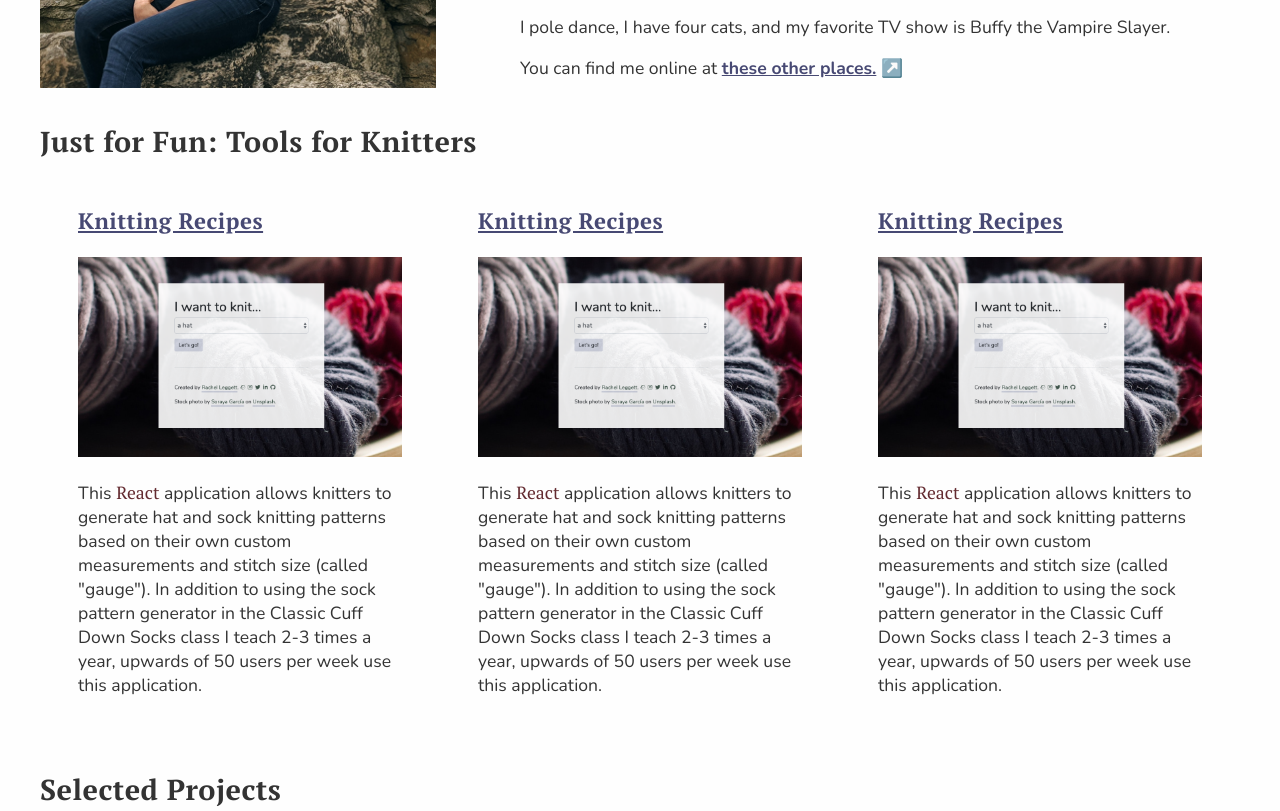
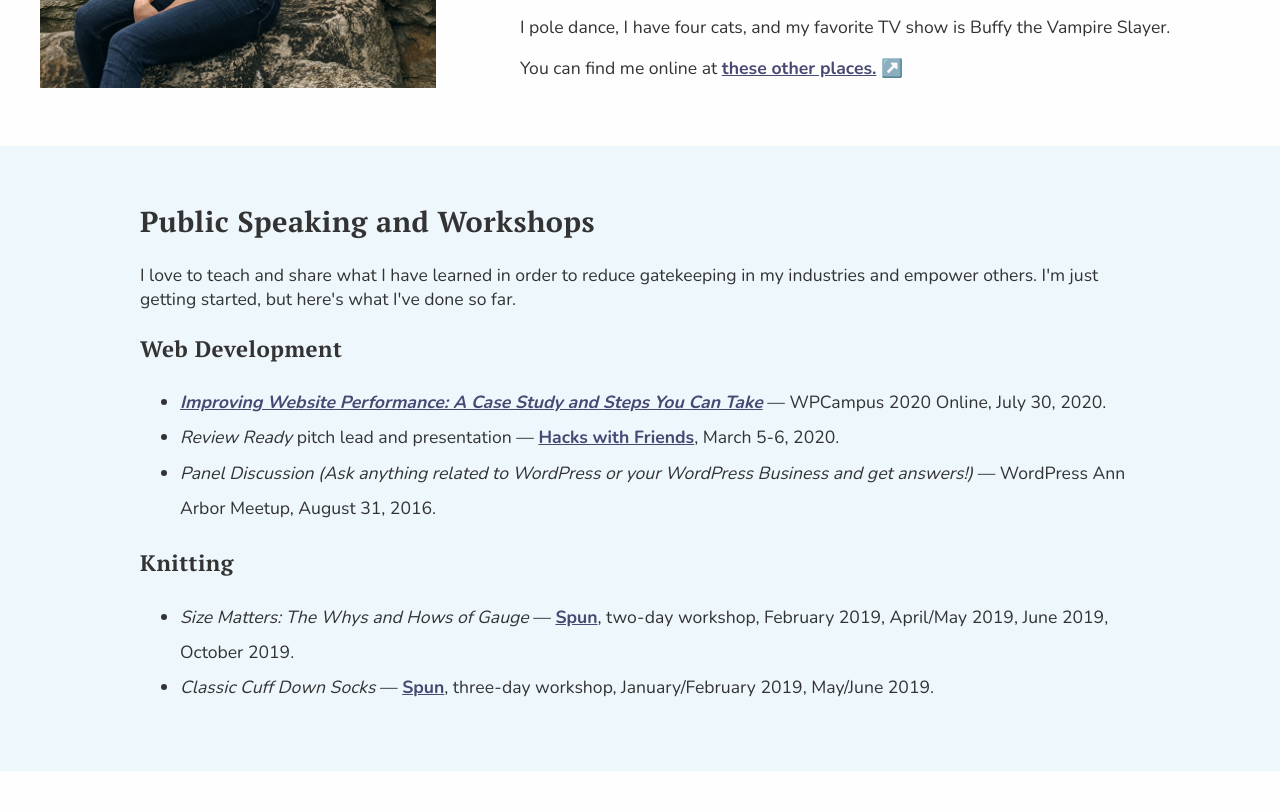
Before and after one commit to rmleg/portfolio, a Gatsby site in the folder v2/: page / in a window 1280 px wide. Shown: the part 317-1128 px from the top of the page. Built offline with nearby package versions, Linux system fonts and the light colour scheme; Gatsby itself is replaced by a stand-in of ours.

Commit message:
Speaking added, layout updated

```diff
--- a/v2/src/components/menu.js
+++ b/v2/src/components/menu.js
@@ -15,6 +15,14 @@ class Menu extends React.Component {
     this.setState(prevState => ({
       open: !prevState.open,
     }))
+  }
+
+  onKeyUp = e => {
+    if (e.key === "Escape" || e.key === "Enter") {
+      this.setState(prevState => ({
+        open: !prevState.open,
+      }))
+    }
   }
 
   onClickNav = () => {
@@ -37,14 +45,15 @@ class Menu extends React.Component {
             aria-controls="navigation"
             aria-expanded={this.state.open}
           >
-            <span class="hamburger-box">
-              <span class="hamburger-inner"></span>
+            <span className="hamburger-box">
+              <span className="hamburger-inner"></span>
             </span>
           </button>
         </div>
         <Nav
           hidden={this.state.open ? "open" : "closed"}
           onclick={this.onClickNav}
+          onkey={this.onKeyUp}
         />
       </>
     )
--- a/v2/src/components/nav.js
+++ b/v2/src/components/nav.js
@@ -4,8 +4,14 @@ import "../styles/nav.scss"
 
 const Nav = props => {
   return (
-    <nav className={props.hidden} onClick={props.onclick}>
-      <Link to="/">Home</Link>
+    <nav
+      className={props.hidden}
+      onClick={props.onclick}
+      onKeyUp={e => props.onkey(e)}
+    >
+      <a href="#about-me">About</a>
+      <a href="#speaking">Speaking</a>
+      <a href="#projects">Projects</a>
       <a href="https://devyarns.com" target="_blank" rel="noopener noreferrer">
         Blog
       </a>
--- /dev/null
+++ b/v2/src/components/speaking.js
@@ -0,0 +1,78 @@
+import React from "react"
+
+const Speaking = () => {
+  return (
+    <div id="speaking" className="blue-section">
+      <div className="content">
+        <h2>Public Speaking and Workshops</h2>
+        <p>
+          I love to teach and share what I have learned in order to reduce
+          gatekeeping in my industries and empower others. I'm just getting
+          started, but here's what I've done so far.
+        </p>
+        <h3>Web Development</h3>
+        <ul>
+          <li>
+            <cite>
+              <a
+                href="https://2020.wpcampus.org/schedule/improving-website-performance/"
+                target="blank"
+                rel="noopener noreferrer"
+              >
+                Improving Website Performance: A Case Study and Steps You Can
+                Take
+              </a>
+            </cite>{" "}
+            &mdash; WPCampus 2020 Online, July 30, 2020.
+          </li>
+          <li>
+            <cite>Review Ready</cite> pitch lead and presentation &mdash;{" "}
+            <a
+              href="https://it.umich.edu/community/hacks-with-friends/2020"
+              target="blank"
+              rel="noopener noreferrer"
+            >
+              Hacks with Friends
+            </a>
+            , March 5-6, 2020.
+          </li>
+          <li>
+            <cite>
+              Panel Discussion (Ask anything related to WordPress or your
+              WordPress Business and get answers!)
+            </cite>{" "}
+            &mdash; WordPress Ann Arbor Meetup, August 31, 2016.
+          </li>
+        </ul>
+        <h3>Knitting</h3>
+        <ul>
+          <li>
+            <cite>Size Matters: The Whys and Hows of Gauge</cite> &mdash;{" "}
+            <a
+              href="https://www.spunannarbor.com/"
+              target="blank"
+              rel="noopener noreferrer"
+            >
+              Spun
+            </a>
+            , two-day workshop, February 2019, April/May 2019, June 2019,
+            October 2019.
+          </li>
+          <li>
+            <cite>Classic Cuff Down Socks</cite> &mdash;{" "}
+            <a
+              href="https://www.spunannarbor.com/"
+              target="blank"
+              rel="noopener noreferrer"
+            >
+              Spun
+            </a>
+            , three-day workshop, January/February 2019, May/June 2019.
+          </li>
+        </ul>
+      </div>
+    </div>
+  )
+}
+
+export default Speaking
--- a/v2/src/pages/index.js
+++ b/v2/src/pages/index.js
@@ -7,6 +7,7 @@ import Project from "../components/project"
 import MyHelment from "../components/helmet"
 import Menu from "../components/menu"
 import About from "../components/about"
+import Speaking from "../components/speaking"
 import FunProjects from "../components/funProjects"
 
 export default () => (
@@ -18,8 +19,9 @@ export default () => (
       </header>
       <main>
         <About />
-        <FunProjects />
-        <div id="projects">
+        <Speaking />
+        {/* <FunProjects /> */}
+        <div id="projects" className="content">
           <h2>Selected Projects</h2>
           <Project
             title="Knitting Recipes"
--- a/v2/src/styles/linkForList.scss
+++ b/v2/src/styles/linkForList.scss
@@ -3,18 +3,15 @@
 $font-color: #474973;
 $background-color: #fff;
 
-a {
+a.linkForList {
   color: $font-color;
-}
-
-a.linkForList {
   border: 2px solid $font-color;
   padding: 1rem;
   display: block;
   text-align: center;
   margin-bottom: 1rem;
   text-decoration: none;
-    transition: all .3s ease;
+  transition: all 0.3s ease;
 }
 
 a.linkForList:hover {
--- a/v2/src/styles/nav.scss
+++ b/v2/src/styles/nav.scss
@@ -34,6 +34,7 @@ nav {
   }
 
   a {
+    color: $link-color;
     font-family: $serif;
     text-decoration: none;
     font-size: 1.5rem;
--- a/v2/src/styles/style.scss
+++ b/v2/src/styles/style.scss
@@ -8,11 +8,15 @@ $wine: #632b30;
 
 $dusty-purple: #474973;
 $dark-purple: #161b33;
+$dark-pink: #87406f;
 
 $link-color: $dusty-purple;
+$link-color-pink: $dark-pink;
 $header-color: $dark-purple;
 $link-hover-color: $dark-purple;
 $accent-color: #c687b1;
+
+$blue-bg: #eef7fc;
 
 /* Fonts */
 $serif: "PT Serif", Georgia, serif;
@@ -22,7 +26,7 @@ body {
   font-family: $sans-serif;
   color: #333;
   margin: 0;
-  padding: 0 1rem;
+  padding: 0;
   background-color: #fefefe;
   font-size: 1.1rem;
 }
@@ -31,24 +35,31 @@ input {
   font-family: "Nunito", Arial, sans-serif;
 }
 
+.blue-section {
+  background: $blue-bg;
+}
+
+.content {
+  padding: 2rem 1rem 3rem 1rem;
+  width: 1000px;
+  max-width: calc(100% - 2rem);
+  margin: 3rem auto 0 auto;
+}
+
 .container {
-  display: grid;
+  /* display: grid;
   grid-template-columns: 1fr minmax(min-content, 1200px) 1fr;
   grid-template-rows: auto auto auto;
   grid-template-areas:
     "header header header"
     ". main ."
     "footer footer footer";
-  /* grid:
-        [head-start] "head" auto [head-end]
-        [content-start] "content" auto [content-end]
-        [footer-start] "footer" auto [footer-end]
-        / 100%; */
   justify-content: center;
-  justify-items: stretch;
+  justify-items: stretch; */
+  width: 100%;
 }
 
-header {
+/* header {
   grid-area: header;
   align-self: center;
   text-align: center;
@@ -57,7 +68,7 @@ header {
   h1 {
     margin-bottom: 0;
   }
-}
+} */
 
 h1,
 h2,
@@ -75,6 +86,10 @@ h1 {
   img {
     max-width: 100%;
   }
+}
+
+ul {
+  line-height: 2em;
 }
 
 .casestudy {
@@ -121,15 +136,19 @@ em {
 }
 
 main {
-  grid-area: main;
-  justify-self: center;
+  /* grid-area: main;
+  justify-self: center; */
 
   #about-me {
-    margin-top: 3rem;
     display: flex;
     flex-flow: row wrap;
     justify-content: space-between;
     align-items: center;
+    width: 1200px;
+    max-width: calc(100% - 2rem);
+    margin: 3rem auto 0 auto;
+    padding-left: 1rem;
+    padding-right: 1rem;
   }
 
   #profile-picture {
@@ -218,7 +237,11 @@ footer {
   grid-area: footer;
   display: flex;
   justify-content: space-around;
-  padding: 3rem 0;
+  padding: 3rem 1rem;
+  background: $blue-bg;
+  /* margin-left: -1rem;
+  margin-right: -1rem;
+  background: $blue-bg; */
 }
 
 .grow {
```
Lines whose indentation alone changed are shown as unchanged.
